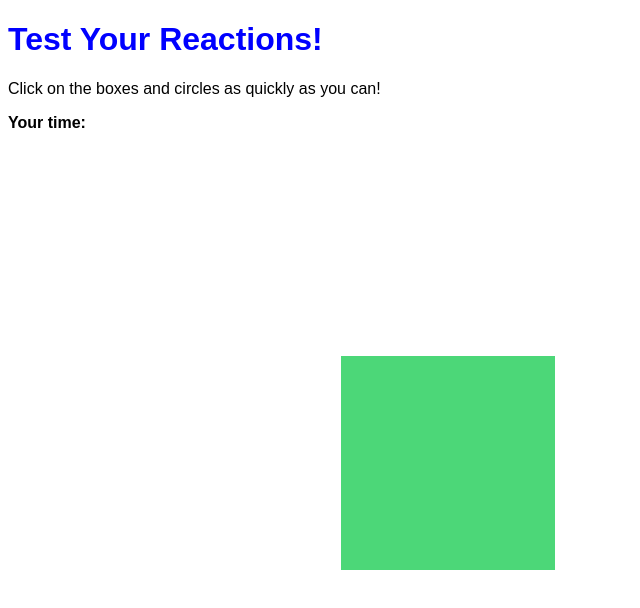
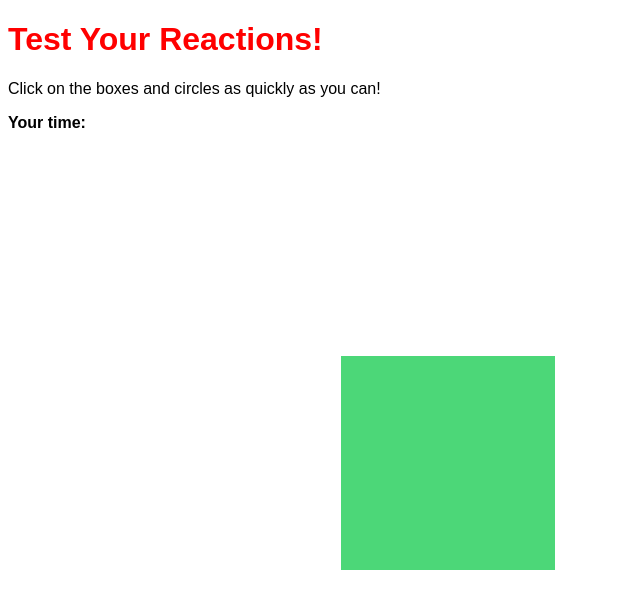
Before and after one commit to Vaz612/AWS-CodeDeploy-Demo, a plain HTML site: page index.html in a window 1280 px wide. Shown: the whole page, without its empty margins (0-640 px from the left). Drawn offline with Linux system fonts and the light colour scheme.

Commit message:
Update index.html

```diff
--- a/index.html
+++ b/index.html
@@ -30,7 +30,7 @@
 
     <body>
 
-        <h1 style="color:blue;">Test Your Reactions!</h1>
+        <h1 style="color:red;">Test Your Reactions!</h1>
 
         <p>Click on the boxes and circles as quickly as you can!</p>
 
```
